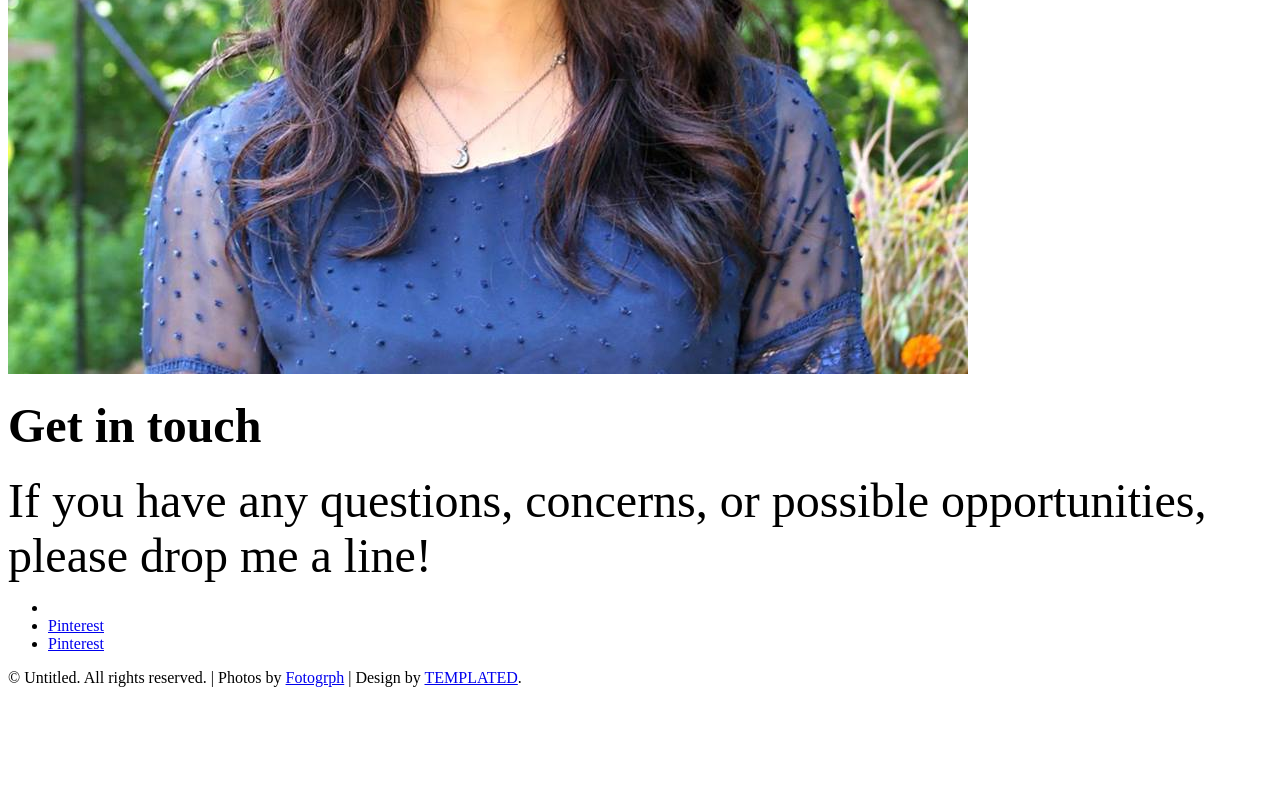
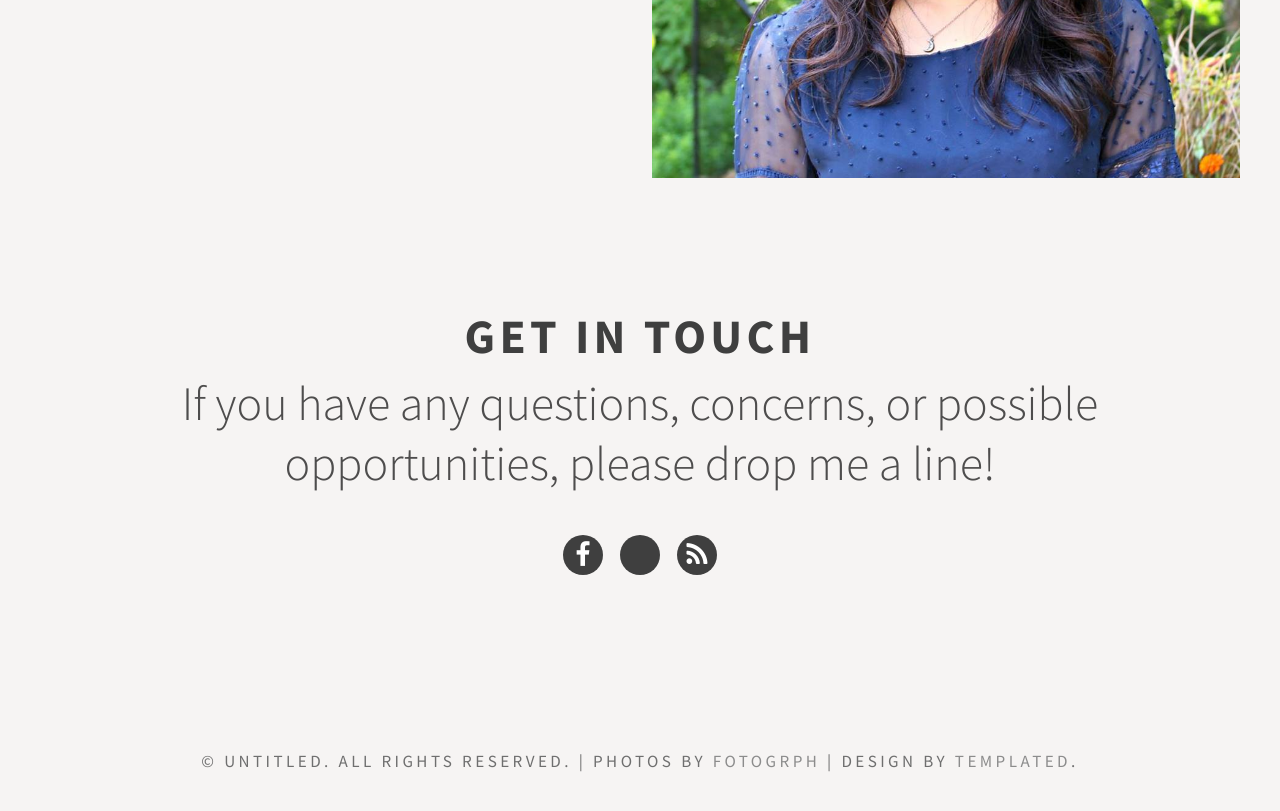
Before and after one commit to amyqiu/amyqiu, a Jekyll site: the page index.html, which Jekyll copies as it is, in a window 1280 px wide and 900 px high, scrolled down 899 px. Shown: the top 811 px of the window. Built offline with Jekyll 4.4.1, drawn with Linux system fonts in a browser that asks for light colours; nearby versions of some CDN libraries; some web fonts are replaced; library files that are not in the unit come from our copies; before the commit the page ends 1602 px from its top, so only the background shows below that.

Commit message:
Update index.html

```diff
--- a/index.html
+++ b/index.html
@@ -17,8 +17,8 @@
 <meta name="keywords" content="" />
 <meta name="description" content="" />
 <link href="http://fonts.googleapis.com/css?family=Source+Sans+Pro:200,300,400,600,700,900" rel="stylesheet" />
-<link href="default.css" rel="stylesheet" type="text/css" media="all" />
-<link href="fonts.css" rel="stylesheet" type="text/css" media="all" />
+<link href="css/default.css" rel="stylesheet" type="text/css" media="all" />
+<link href="css/fonts.css" rel="stylesheet" type="text/css" media="all" />
 
 <!--[if IE 6]><link href="default_ie6.css" rel="stylesheet" type="text/css" /><![endif]-->
 
```
